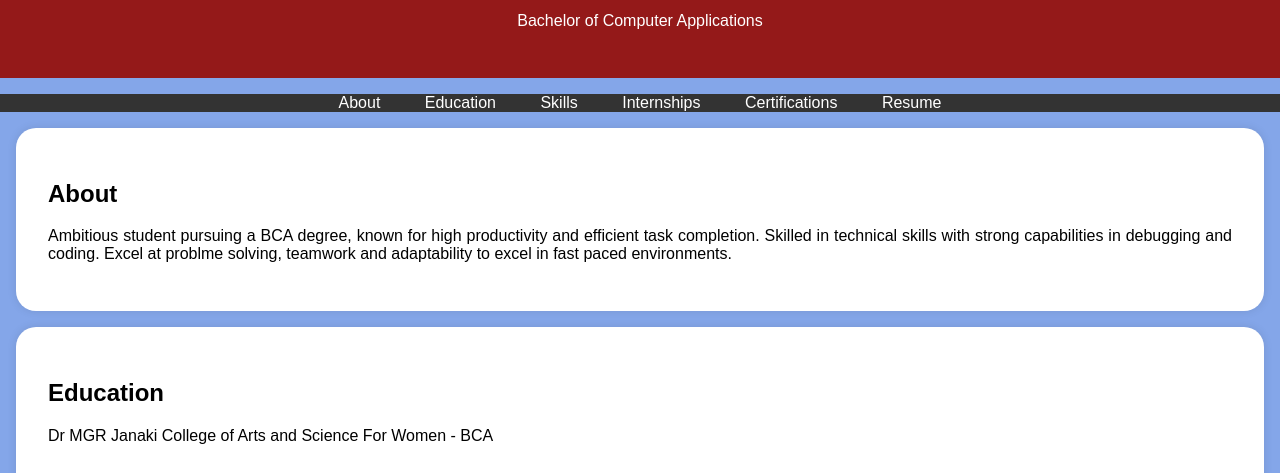
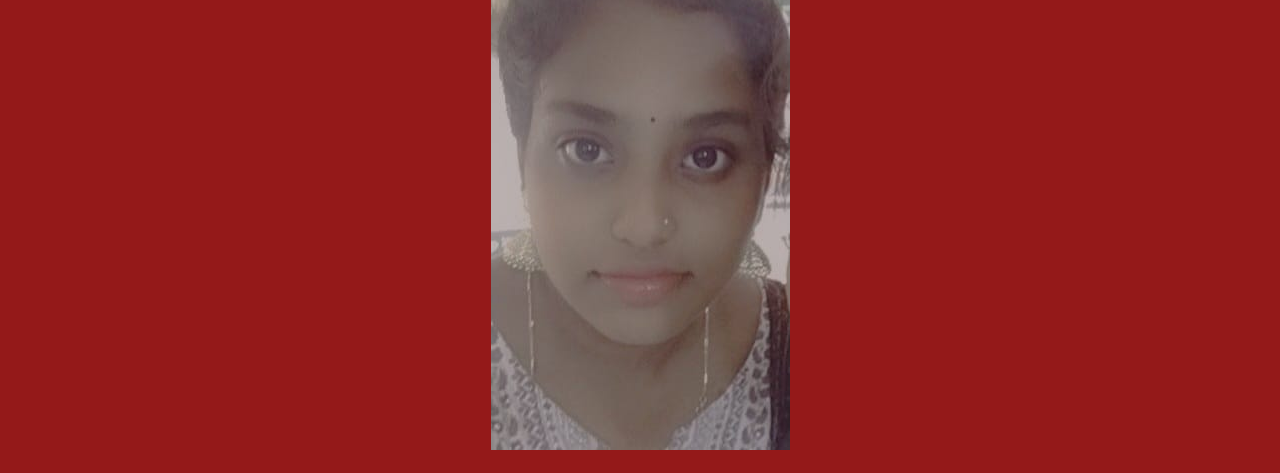
Before and after one commit to prithy-art/Prithy, a plain HTML site: page index.html in a window 1280 px wide. Shown: the part 137-610 px from the top of the page. Drawn offline with Linux system fonts and the light colour scheme.

Commit message:
Update index.html

```diff
--- a/index.html
+++ b/index.html
@@ -95,7 +95,7 @@
     <header>
         <div class="header-content">
 
-            <img src="preethi.jpg" alt="Profile Picture" class="Profile-picture">
+            <img src="preethi.jpEg" alt="Profile Picture" class="Profile-picture">
             <h1>PREETHI M</h1>
             <p>Bachelor of Computer Applications </p>
         </div>
```
